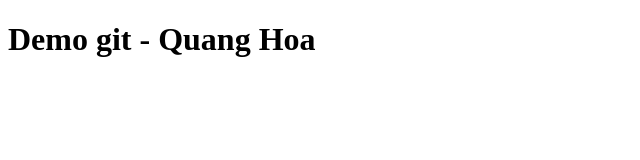
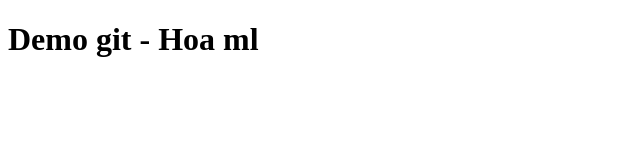
Before and after one commit to cogman2k/demo-git, a plain HTML site: page index.html in a window 1280 px wide. Shown: the whole page, without its empty margins (0-640 px from the left). Drawn offline with Linux system fonts and the light colour scheme.

Commit message:
Tao moi sua

```diff
--- a/index.html
+++ b/index.html
@@ -7,6 +7,6 @@
     <title>Document</title>
 </head>
 <body>
-    <h1>Demo git - Quang Hoa</h1>
+    <h1>Demo git - Hoa ml</h1>
 </body>
 </html>
```
